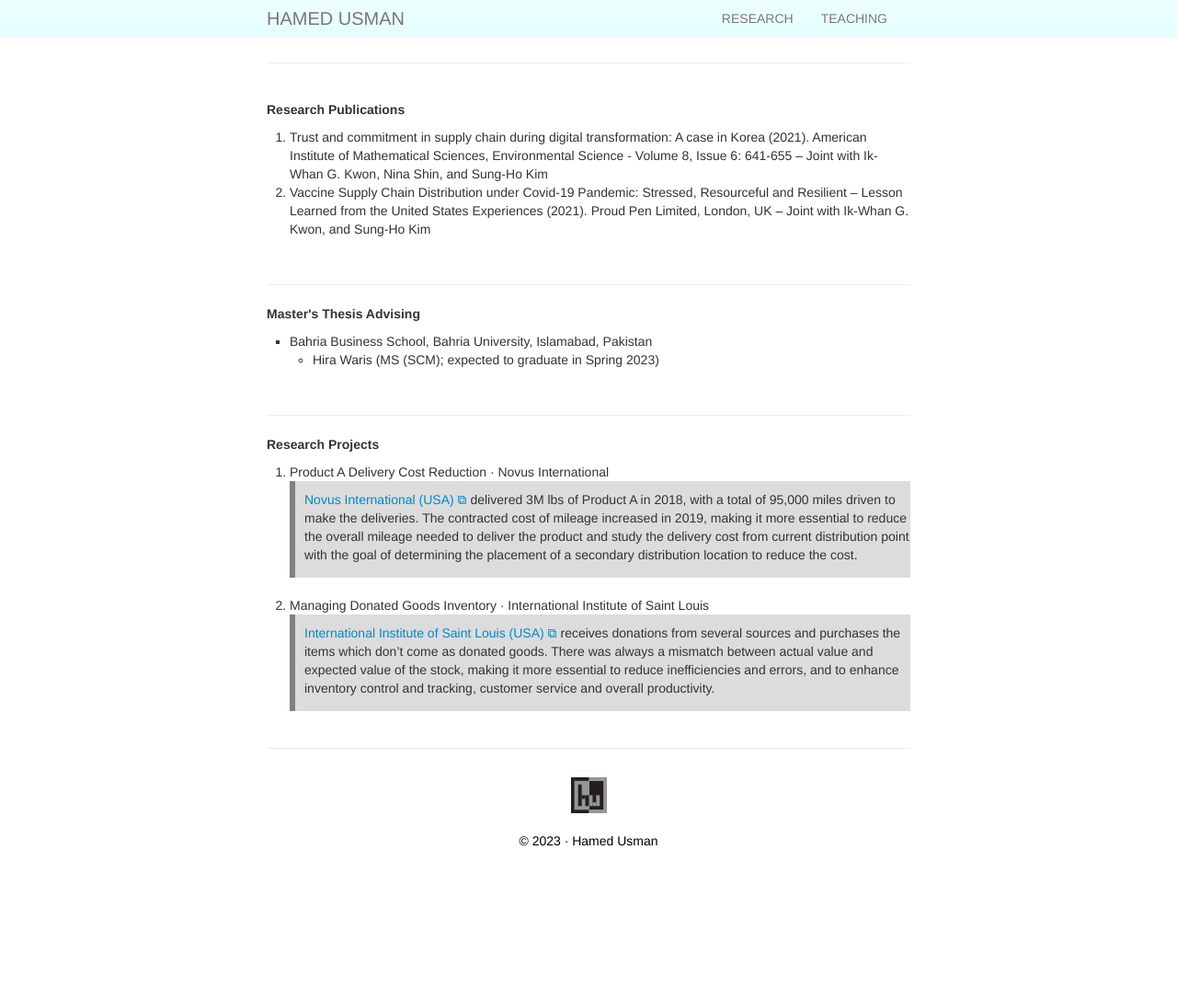
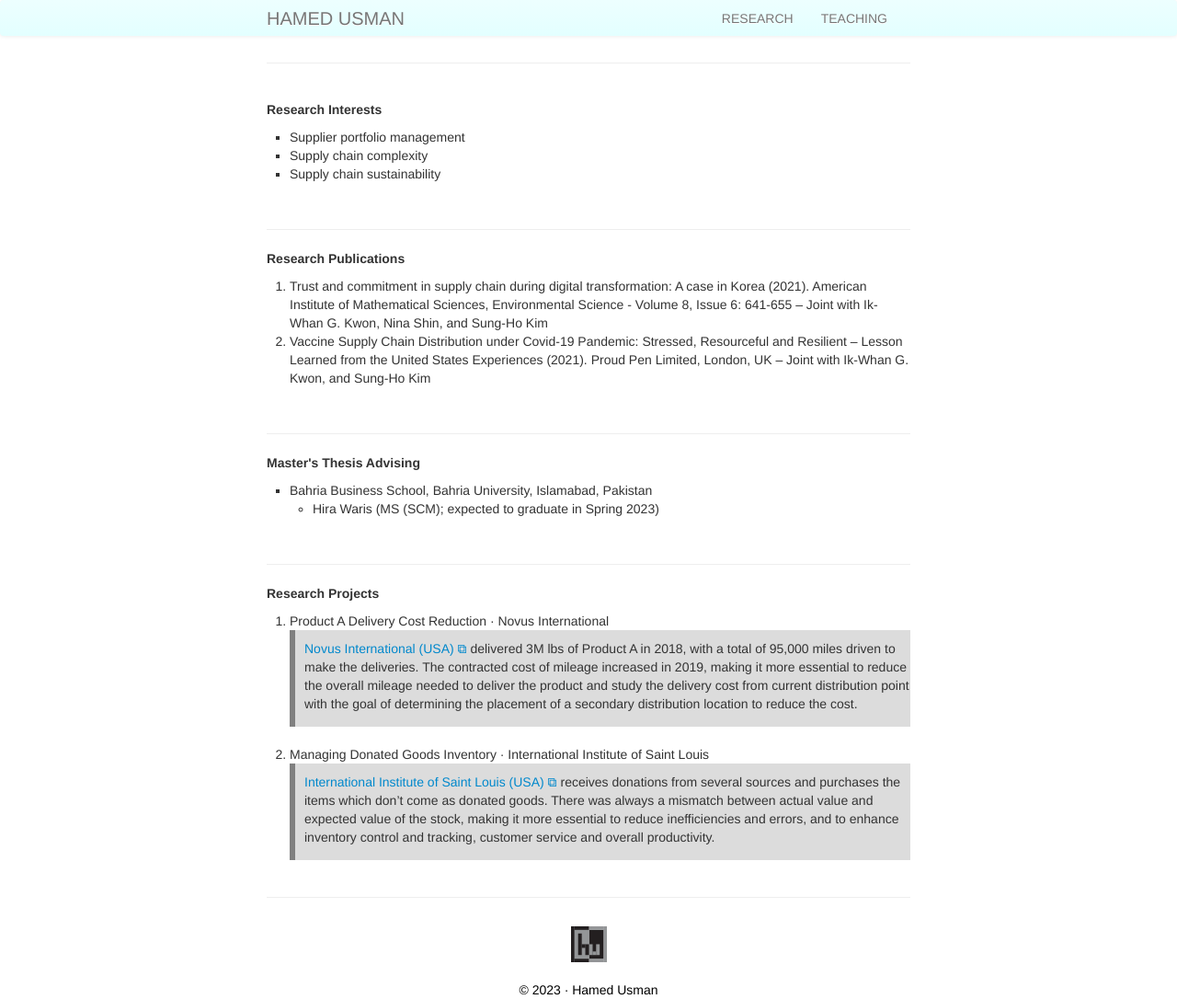
Before and after one commit to hamedusman/hamedusman.github.io, a Jekyll site: the page built from pages/research.md, in a window 1280 px wide. Shown: the whole page at 92% size. Built offline with Jekyll 4.4.1, drawn with Linux system fonts in a browser that asks for light colours; our own code applies the rules of GitHub Pages for plain Markdown files; before the commit the page ends 924 px from its top, so only the background shows below that; some of the changed lines change nothing that is shown.

Commit message:
Update research.md

```diff
--- a/pages/research.md
+++ b/pages/research.md
@@ -1,8 +1,3 @@
----
-layout: page
-title:
-description: list of research activities
-
 <h5>Research Interests</h5>
 <ul>
 <li>Supplier portfolio management</li>
```
